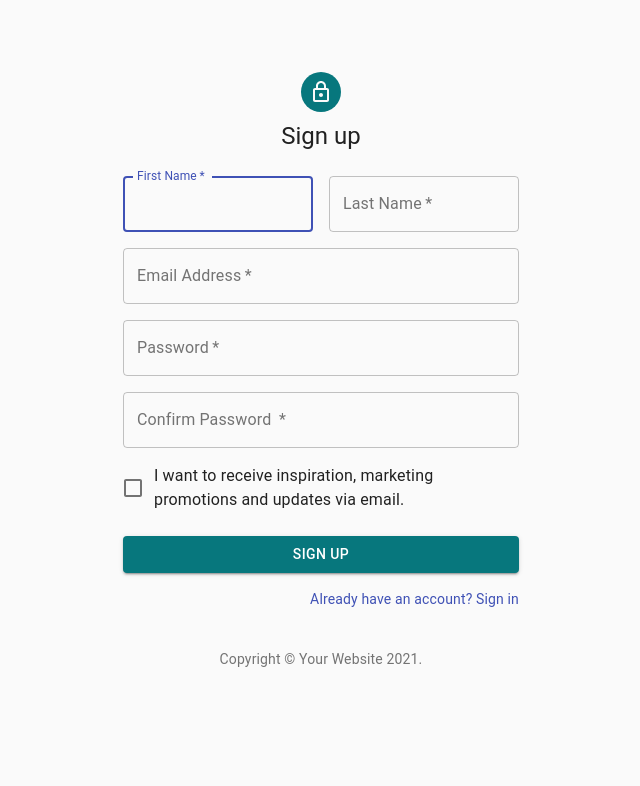
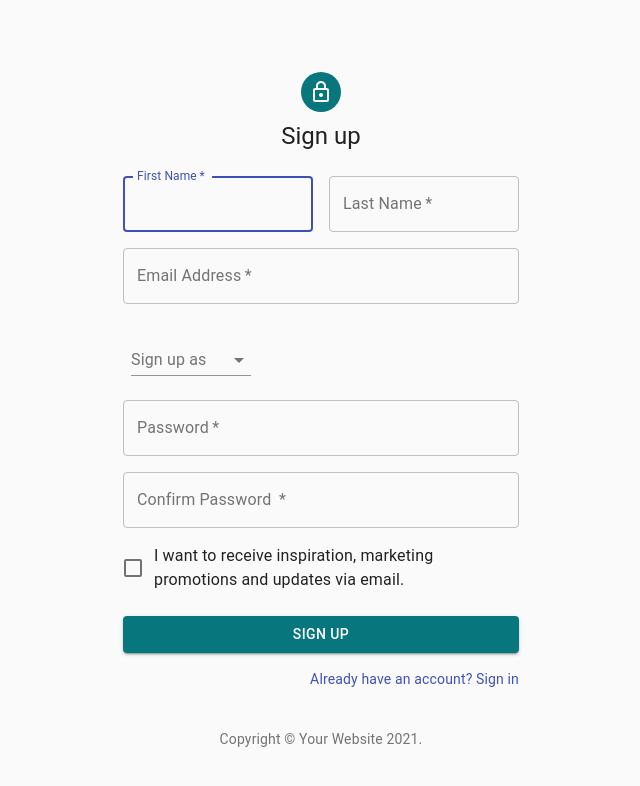
Before and after one commit to Sebas1245/MockMeUp, a React (Create React App) app in the folder client/: page /signup in a window 1280 px wide. Shown: the top 786 px of the page, without its empty margins (319-959 px from the left). Built offline with nearby package versions, Linux system fonts and the light colour scheme; a web font is replaced by a local one.

Commit message:
Role field to sign up page

```diff
--- a/client/src/views/SignUp.js
+++ b/client/src/views/SignUp.js
@@ -1,4 +1,4 @@
-import React from 'react';
+import React, { useState } from 'react';
 import Avatar from '@material-ui/core/Avatar';
 import Button from '@material-ui/core/Button';
 import CssBaseline from '@material-ui/core/CssBaseline';
@@ -12,6 +12,10 @@ import LockOutlinedIcon from '@material-ui/icons/LockOutlined';
 import Typography from '@material-ui/core/Typography';
 import { makeStyles } from '@material-ui/core/styles';
 import Container from '@material-ui/core/Container';
+import Select from '@material-ui/core/Select';
+import MenuItem from '@material-ui/core/MenuItem';
+import FormControl from '@material-ui/core/FormControl';
+import InputLabel from '@material-ui/core/InputLabel';
 
 function Copyright() {
     return (
@@ -51,10 +55,15 @@ const useStyles = makeStyles((theme) => ({
         },
 
     },
+    formControl: {
+        margin: theme.spacing(1),
+        minWidth: 120,
+    },
 }));
 
 export default function SignUp() {
     const classes = useStyles();
+    const [role, setRole] = useState('')
 
     return (
         <Container component="main" maxWidth="xs">
@@ -102,6 +111,20 @@ export default function SignUp() {
                                 name="email"
                                 autoComplete="email"
                             />
+                        </Grid>
+                        <Grid item xs={12} sm={6}>
+                            <FormControl className={classes.formControl}>
+                                <InputLabel id="demo-simple-select-label">Sign up as</InputLabel>
+                                <Select
+                                    labelId="demo-simple-select-label"
+                                    id="demo-simple-select"
+                                    value={role}
+                                    onChange={ event => setRole(event.target.value) }
+                                    >
+                                    <MenuItem value={"interviewer"}>Interviewer</MenuItem>
+                                    <MenuItem value={"interviewee"}>Interviewee</MenuItem>
+                                </Select>
+                            </FormControl>
                         </Grid>
                         <Grid item xs={12}>
                             <TextField
```
